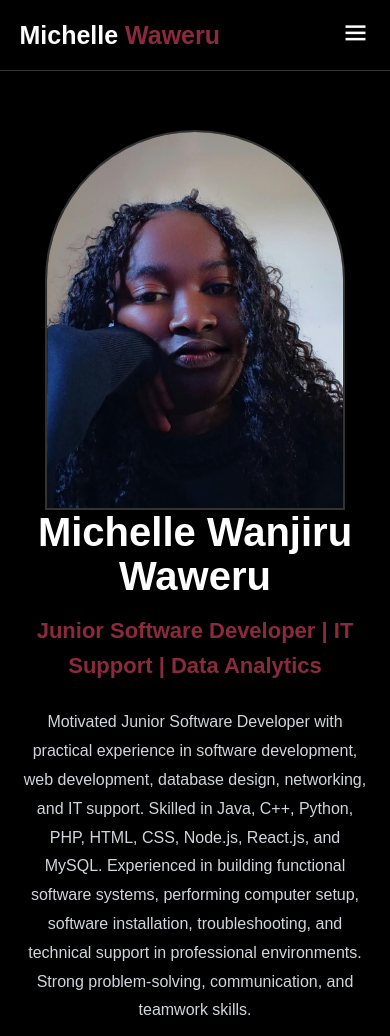
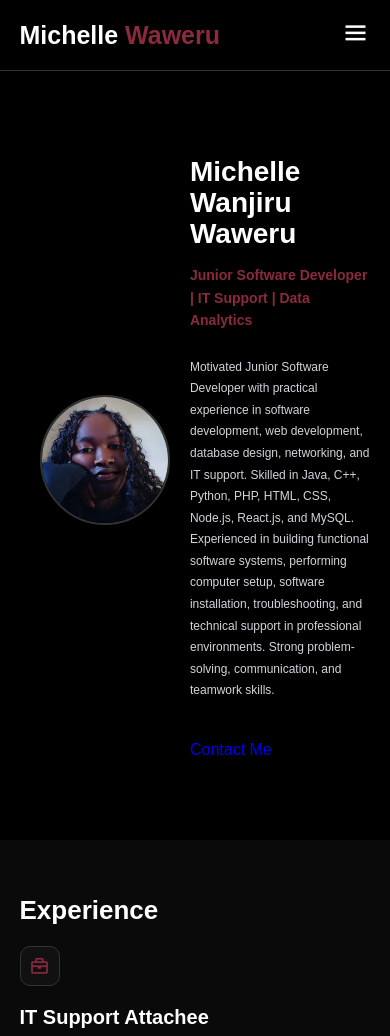
Before and after one commit to michellewaweru831-cell/michellewaweru831-cell.github.io, a plain HTML site: page index.html in a window 390 px wide. Shown: the top 1036 px of the page. Drawn offline with nearby package versions, Linux system fonts and the light colour scheme.

Commit message:
Add files via upload

```diff
--- a/style.css
+++ b/style.css
@@ -1,21 +1,21 @@
 /* --- COLOR PALETTE (Pure Black & White) --- */
 :root {
     /* Backgrounds */
-    --bg-main: #000000;          /* Pure Black throughout */
-    --bg-darker: #0a0a0a;        /* Very dark gray for alternating sections */
-    --bg-card: #111111;          /* Dark gray for cards */
-    --bg-header: rgba(0, 0, 0, 0.9); /* Black transparent header */
+    --bg-main: #000000;
+    --bg-darker: #0a0a0a;
+    --bg-card: #111111;
+    --bg-header: rgba(0, 0, 0, 0.9);
 
     /* Accents (Muted Burgundy) */
     --accent: #8b2a3c;
     --accent-hover: #a3354a;
 
     /* Text */
-    --text-main: #ffffff;        /* Pure White for headings */
-    --text-muted: #d1d5db;       /* Light gray for paragraphs */
+    --text-main: #ffffff;
+    --text-muted: #d1d5db;
 
     /* Borders */
-    --border-subtle: #333333;    /* Dark gray borders */
+    --border-subtle: #333333;
 }
 
 /* --- RESET & GLOBALS --- */
@@ -94,28 +94,6 @@ body {
     background: none;
     border: none;
     cursor: pointer;
-}
-
-/* --- CONTACT BUTTON (Updated to remove white background) --- */
-.Contant {
-    padding: 10px 24px;
-    background: transparent;      /* Transparent background */
-    color: var(--text-main);      /* White text */
-    border: 1px solid var(--border-subtle); /* Subtle gray border */
-    border-radius: 6px;
-    font-size: 15px;
-    font-weight: 600;
-    transition: all 0.3s ease;
-    cursor: pointer;
-    margin-left: 15px;
-}
-
-.Contant:hover,
-.Contant:active,
-.Contant:focus {
-    background: var(--accent);    /* Turns burgundy on hover */
-    border-color: var(--accent);
-    color: #ffffff;
 }
 
 /* --- MAIN LAYOUT & SECTIONS --- */
@@ -266,13 +244,14 @@ main {
     color: var(--accent);
 }
 
-/* --- HERO SECTION (Matching the reference photo) --- */
-.hero-image img {
-    width: 380px;
-    height: 480px; /* Restored to the taller height */
-    object-fit: cover;
-    border-radius: 200px 200px 0 0; /* Restored the arch shape */
-    border: 2px solid var(--border-subtle);
+/* --- HERO SECTION --- */
+.hero-section {
+    display: flex;
+    align-items: center;
+    justify-content: center;
+    gap: 80px;
+    min-height: 90vh;
+    padding-top: 120px;
 }
 
 .hero-image {
@@ -282,10 +261,10 @@ main {
 }
 
 .hero-image img {
-    width: 380px;
-    height: 480px;
+    width: 350px;
+    height: 350px;
     object-fit: cover;
-    border-radius: 200px 200px 0 0;
+    border-radius: 50%; /* PERFECT CIRCLE */
     border: 2px solid var(--border-subtle);
 }
 
@@ -318,51 +297,38 @@ main {
     margin-bottom: 35px;
 }
 
-.hero-btn {
-    display: inline-block;
-    padding: 12px 30px;
-    background-color: var(--bg-card);
-    color: var(--text-main);
-    border: 1px solid var(--border-subtle);
-    border-radius: 6px;
-    font-size: 16px;
-    font-weight: 600;
-    transition: all 0.3s ease;
-}
-
-.hero-btn:hover {
-    background-color: var(--accent);
-    border-color: var(--accent);
-    color: #ffffff;
-}
-
-/* ========================================= */
 /* --- MOBILE RESPONSIVENESS --- */
-/* ========================================= */
-
 @media (max-width: 992px) {
     .hero-section {
-        flex-direction: column;
-        text-align: center;
-        gap: 40px;
-        padding-top: 140px;
+        flex-direction: row; /* Forces side-by-side */
+        text-align: left;
+        gap: 20px;
+        padding-top: 120px;
     }
 
     .hero-image {
-        justify-content: center;
+        justify-content: flex-end;
     }
 
     .hero-image img {
-        width: 300px;
-        height: 380px;
+        width: 130px;  /* Smaller circle for mobile */
+        height: 130px;
     }
 
     .hero-content {
-        align-items: center;
+        align-items: flex-start;
     }
 
     .hero-name {
-        font-size: 40px;
+        font-size: 28px;
+    }
+
+    .hero-title {
+        font-size: 14px;
+    }
+
+    .hero-desc {
+        font-size: 12px;
     }
 }
 
@@ -397,12 +363,6 @@ main {
         font-size: 18px;
         display: block;
         text-align: center;
-    }
-
-    .Contant {
-        display: inline-block;
-        margin-top: 10px;
-        margin-left: 0;
     }
 
     main {
```
